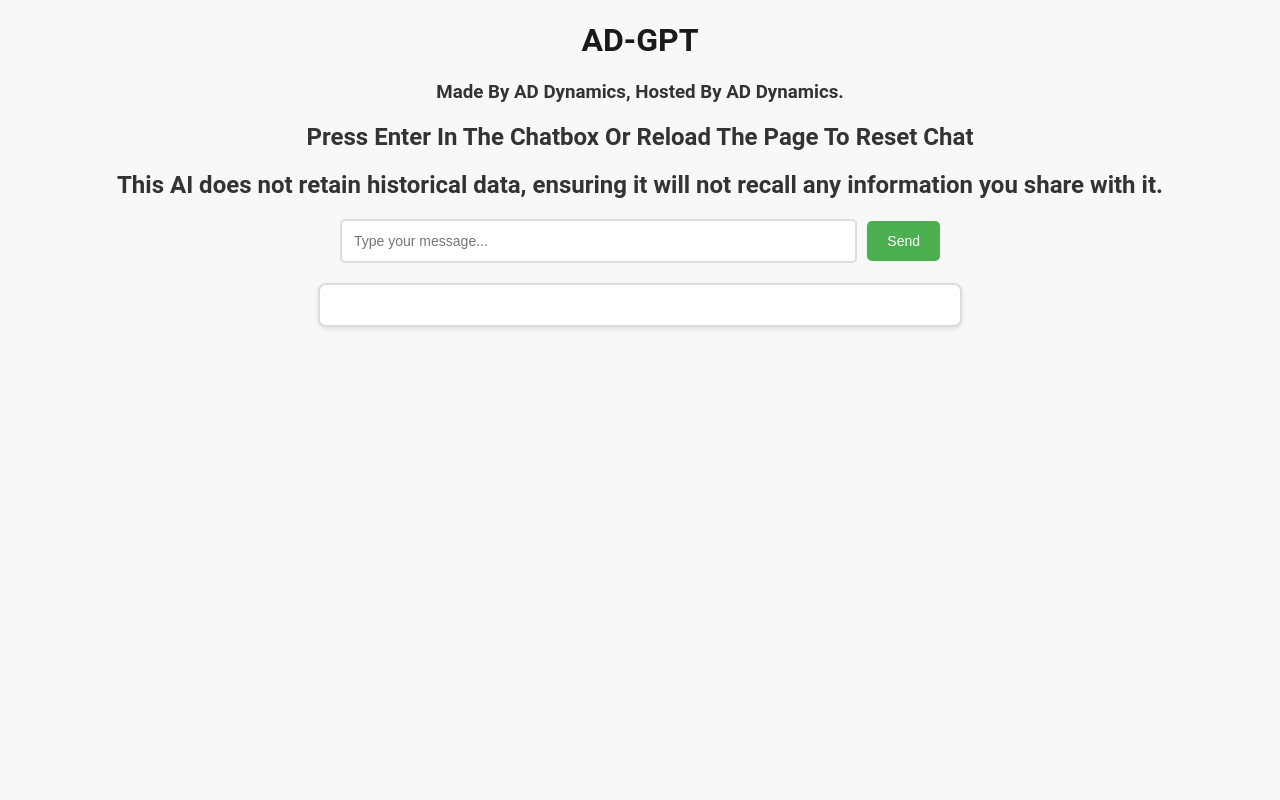
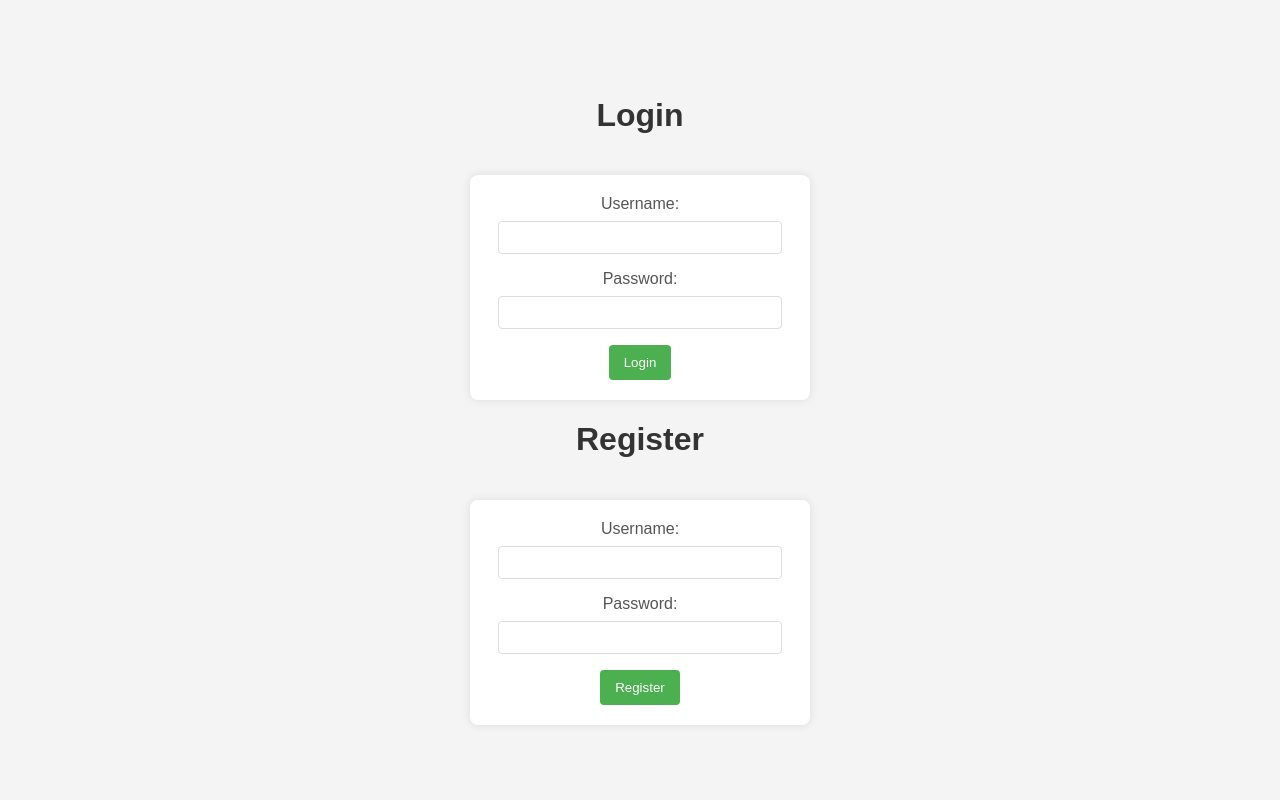
Before and after one commit to AndresDevvv/ChatGPT-Self-Hosted, a Flask app: page / in a window 1280 px wide. Run offline with Flask 3, Linux system fonts and the light colour scheme.

Commit message:
I said i would never fall unless its you i fall into

```diff
--- a/app.py
+++ b/app.py
@@ -1,17 +1,137 @@
-from flask import Flask, render_template, request, jsonify
+from flask import Flask, render_template, request, jsonify, redirect, make_response, abort
 from chatgpt import chat_with_gpt
+import json
 
 app = Flask(__name__)
+
+# Load user data from the database
+with open('database.json', 'r') as file:
+    users = json.load(file)
+
+def set_user_cookie(username, response):
+    # Set a cookie with the username
+    response.set_cookie('username', username)
+
 
 @app.route('/')
 def index():
     return render_template('index.html')
 
+@app.route('/login', methods=['POST'])
+def login():
+    username = request.form['username']
+    password = request.form['password']
+
+    # Check if the username exists in the database
+    if username in users:
+        user = users[username]
+
+        # Check if the password is correct (for simplicity, don't check password here)
+        # For a more secure implementation, consider adding proper password validation
+        if True:  # Replace this with proper password validation
+            # Set a cookie with the username
+            resp = make_response(redirect('/chat'))
+            set_user_cookie(username, resp)
+
+            return resp
+        else:
+            return "Invalid password"
+    else:
+        return "Invalid username"
+
+@app.route('/register', methods=['POST'])
+def register():
+    username = request.form['username']
+    password = request.form['password']
+
+    # Check if the username already exists
+    if username in users:
+        return "Username already exists. Choose a different username."
+    else:
+        # Create a new user in the database
+        users[username] = {'password': password, 'trials_left': 5}
+        update_database(users)
+
+        # Redirect to chat after successful registration
+        resp = make_response(redirect('/chat'))
+        set_user_cookie(username, resp)
+
+        return resp
+
+@app.route('/chat')
+def chat():
+    # Check if the user has a valid cookie
+    username = request.cookies.get('username')
+    if username and username in users:
+        user = users[username]
+        return render_template('chat.html', username=username, trials_left=user['trials_left'])
+    else:
+        return redirect('/')
+
 @app.route('/send_message', methods=['POST'])
 def send_message():
     user_input = request.form['user_input']
-    gpt_response = chat_with_gpt(user_input)
-    return jsonify({'response': gpt_response})
+    username = request.cookies.get('username')
+
+    # Check if the user has a valid cookie
+    if username and username in users:
+        user = users[username]
+
+        # Check if the user has trials left
+        if user['trials_left'] > 0:
+            gpt_response = chat_with_gpt(user_input, user['trials_left'])
+
+            # Decrement trials_left after successful message
+            user['trials_left'] -= 1
+            update_database(users)
+
+            return jsonify({'response': gpt_response})
+        else:
+            return jsonify({'response': 'You have reached your trial limit. Request more trials by logging in again.'})
+    else:
+        return jsonify({'response': 'Invalid user'})
+
+@app.route('/admin')
+def admin_panel():
+    username = request.cookies.get('username')
+    if username and username in users and users[username].get('admin', False):
+        return render_template('admin.html', users=users)
+    else:
+        abort(403)  # Forbidden
+
+
+@app.route('/admin/edit/<username>', methods=['GET', 'POST'])
+def edit_user(username):
+    if username in users:
+        if request.method == 'POST':
+            # Update user information based on the form data
+            users[username]['username'] = request.form['new_username']
+            users[username]['password'] = request.form['new_password']
+            users[username]['trials_left'] = int(request.form['new_trials_left'])
+
+            update_database(users)
+
+            return redirect('/admin')
+
+        return render_template('edit_user.html', username=username, user=users[username])
+    else:
+        return "User not found"
+
+# New route to delete a user
+@app.route('/admin/delete/<username>')
+def delete_user(username):
+    if username in users:
+        del users[username]
+        update_database(users)
+        return f"Deleted user: {username}"
+    else:
+        return "User not found"
+
+
+def update_database(users_data):
+    # Update the database file with the new user data
+    with open('database.json', 'w') as file:
+        json.dump(users_data, file)
 
 if __name__ == '__main__':
     app.run(debug=True)
--- /dev/null
+++ b/database.json
@@ -0,0 +1 @@
+{"AndresDev": {"password": "Andresperozo2011!-", "trials_left": 99999999, "admin": true}}
--- a/templates/index.html
+++ b/templates/index.html
@@ -3,160 +3,96 @@
 <head>
     <meta charset="UTF-8">
     <meta name="viewport" content="width=device-width, initial-scale=1.0">
-    <title>GPT</title>
+    <title>Login and Register</title>
 </head>
 <body>
     <center>
-    <h1>AD-GPT</h1>
-    <h3>Made By AD Dynamics, Hosted By AD Dynamics.</h3>
-    <h2>Press Enter In The Chatbox Or Reload The Page To Reset Chat</h2>
-    <h2>This AI does not retain historical data, ensuring it will not recall any information you share with it.</h2>
-    </center>
-    <div id="trial-limit-reached" style="display: none;">
-        <center>
-        <h3>Trial Limit Reached, To Request Another 5 Trials or More Email Us At: andresdev@addynamics.xyz (School Emails/Chromebooks Work!)</h3>
-        </center>
-    </div>
+        <h1>Login</h1>
+        <form id="login-form" action="/login" method="POST">
+            <label for="login-username">Username:</label>
+            <input type="text" id="login-username" name="username" required>
 
-    <form id="chat-form">
-        <input type="text" id="user-input" placeholder="Type your message...">
-        <button type="button" onclick="sendMessage()">Send</button>
+            <label for="login-password">Password:</label>
+            <input type="password" id="login-password" name="password" required>
+
+            <button type="submit">Login</button>
         </form>
 
-    <div id="chat-history"></div>
+        <h1>Register</h1>
+        <form id="register-form" action="/register" method="POST">
+            <label for="register-username">Username:</label>
+            <input type="text" id="register-username" name="username" required>
 
+            <label for="register-password">Password:</label>
+            <input type="password" id="register-password" name="password" required>
 
-<script>
-        // Check if the user has reached the trial limit
-        const checkTrialLimit = () => {
-            const promptsCount = parseInt(localStorage.getItem('prompts')) || 0;
-
-            if (promptsCount >= 5) {
-                // Display alert and update UI
-                alert("You have reached your 5 trial limit. You can't use ChatGPT anymore.");
-                document.getElementById('trial-limit-reached').style.display = 'block';
-            } else {
-                // Increment prompts count and update localStorage
-                localStorage.setItem('prompts', promptsCount + 1);
-            }
-        };
-
-        function sendMessage() {
-            const userInput = document.getElementById('user-input').value;
-            document.getElementById('user-input').value = '';
-
-            document.getElementById('chat-history').innerHTML += `<h4>User: ${userInput}</h4>`;
-
-            // Check trial limit before sending a message
-            checkTrialLimit();
-
-            if (document.getElementById('trial-limit-reached').style.display === 'block') {
-                // User has reached the trial limit, do not send further messages
-                return;
+            <button type="submit">Register</button>
+        </form>
+    </center>
+    <style>
+ body {
+    font-family: 'Arial', sans-serif;
+    margin: 0;
+    padding: 0;
+    background-color: #f4f4f4;
 }
 
-            fetch('/send_message', {
-                method: 'POST',
-                headers: {
-                    'Content-Type': 'application/x-www-form-urlencoded',
-                },
-                body: `user_input=${encodeURIComponent(userInput)}`,
-            })
-            .then(response => response.json())
-            .then(data => {
-                document.getElementById('chat-history').innerHTML += `<h4>AD-AI: ${data.response}</h4>`;
-            });
+center {
+    display: flex;
+    flex-direction: column;
+    align-items: center;
+    justify-content: center;
+    height: 100vh;
 }
-    </script>
 
-
-
-
-
-
-
-
-<style>
-
-body {
-    font-family: 'Roboto', sans-serif;
-    margin: 0;
-    padding: 0;
-    background-color: #f8f8f8;
+h1 {
     color: #333;
 }
-p {
-    font-family: 'Roboto', sans-serif;
-    color: #1a1a1a;
-}
-h1 {
-    text-align: center;
-    color: #1a1a1a;
+
+form {
+    background-color: #fff;
+    padding: 20px;
+    border-radius: 8px;
+    box-shadow: 0 0 10px rgba(0, 0, 0, 0.1);
+    margin-top: 20px;
+    width: 300px;
+    max-width: 100%;
+    transition: transform 0.3s ease-in-out;
 }
 
-#chat-form {
-    max-width: 600px;
-    margin: 20px auto;
-    display: flex;
-    justify-content: center;
-    align-items: center;
+form:hover {
+    transform: scale(1.02);
 }
 
-#user-input {
-    flex: 1;
-    padding: 12px;
-    border: 2px solid #ddd;
-    border-radius: 5px;
-    margin-right: 10px;
-    font-size: 14px;
+label {
+    display: block;
+    margin-bottom: 8px;
+    color: #555;
+}
+
+input {
+    width: calc(100% - 16px);
+    padding: 8px;
+    margin-bottom: 16px;
+    border: 1px solid #ddd;
+    border-radius: 4px;
+    box-sizing: border-box;
 }
 
 button {
-    padding: 12px 20px;
-    background-color: #4CAF50;
-    color: white;
+    background-color: #4caf50;
+    color: #fff;
+    padding: 10px 15px;
     border: none;
-    border-radius: 5px;
+    border-radius: 4px;
     cursor: pointer;
-    font-size: 14px;
+    transition: background-color 0.3s ease-in-out;
 }
 
 button:hover {
     background-color: #45a049;
 }
 
-#chat-history {
-    max-width: 600px;
-    margin: 0 auto;
-    padding: 20px;
-    background-color: #fff;
-    border: 2px solid #ddd;
-    border-radius: 8px;
-    box-shadow: 0 2px 4px rgba(0, 0, 0, 0.1);
-}
-
-#chat-history h4 {
-    margin: 10px 0;
-}
-
-#chat-history h4:nth-child(odd) {
-    background-color: #f4f4f4;
-}
-
-/* Animation for chat history fade-in */
-@keyframes fadeIn {
-    from {
-        opacity: 0;
-    }
-    to {
-        opacity: 1;
-    }
-}
-
-#chat-history h4 {
-    animation: fadeIn 0.5s ease-in-out;
-}
-
 
     </style>
 </body>
```
Also changed, not shown: chatgpt.py (+15 -9 lines), templates/admin.html (added, +92 -0 lines), templates/chat.html (added, +158 -0 lines), templates/edit_user.html (added, +91 -0 lines), readme.md. Lines whose indentation alone changed are shown as unchanged.
